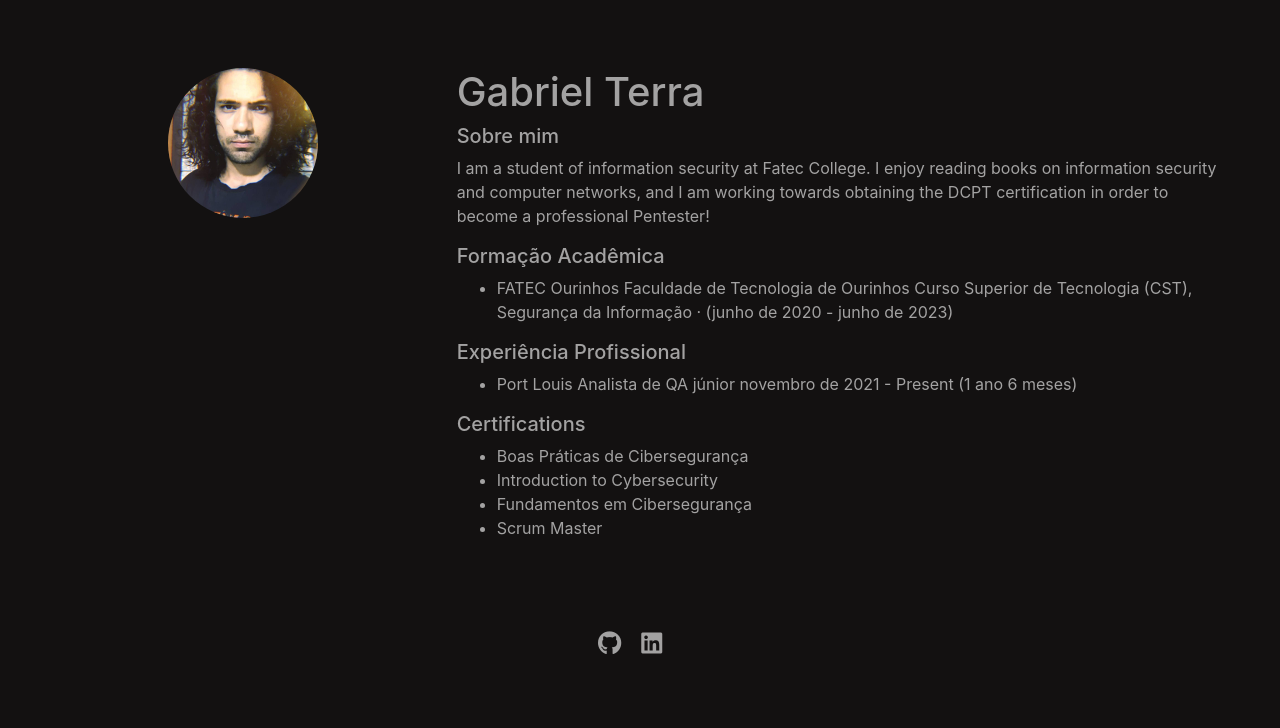
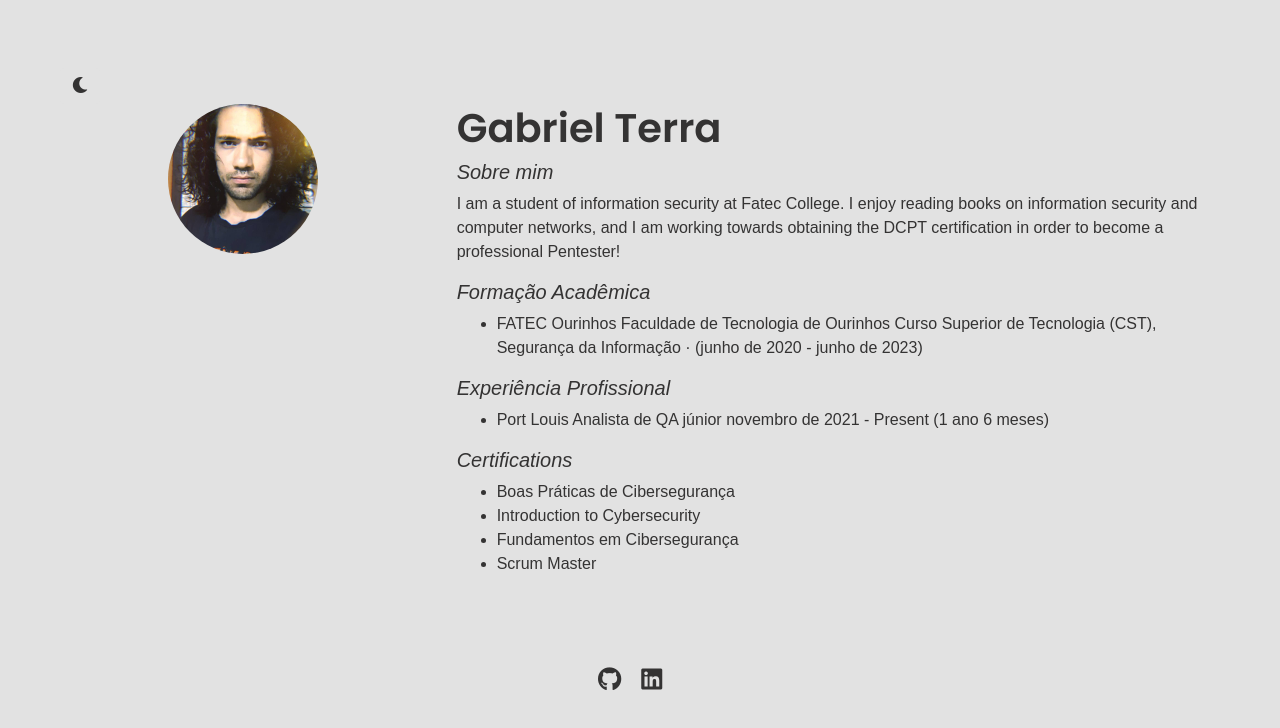
Before and after one commit to T-Terra/site-gt, a plain HTML site: page index.html in a window 1280 px wide. Drawn offline with nearby package versions, Linux system fonts and the light colour scheme.

Commit message:
feat: novo tema dark-mode

```diff
--- /dev/null
+++ b/css/styles.css
@@ -0,0 +1,64 @@
+:root {
+  --background-color: #e2e2e2;
+  --txt-color: #343333;
+  --footer-color: #e2e2e2;
+  --button-mode: #e2e2e2;
+}
+
+.dark-mode:root {
+  --background-color: #131111;
+  --txt-color: #ffffff9c;
+  --footer-color: #131111;
+  --button-mode: #131111;
+}
+
+body {
+  font-family: 'Arial';
+  background-color: var(--background-color);
+}
+
+h1 {
+  font-family: 'Poppins', sans-serif;
+}
+
+h5 {
+  font-style: italic;
+}
+
+#theme-toggle {
+  background-color: var(--button-mode);
+  border: none;
+  outline: none;
+  box-shadow: none;
+}
+
+.img-circle {
+  border-radius: 50%;
+  width: 150px;
+  height: 150px;
+  object-fit: cover;
+  object-position: center;
+}
+* {
+  color: var(--txt-color);
+}
+
+footer {
+  background-color: var(--footer-color);
+}
+
+.container {
+  max-width: 1200px;
+  margin-top: 50px;
+  padding: 20px;
+}
+
+.social-icons {
+  display: flex;
+  justify-content: center;
+}
+
+.social-icons a {
+  margin-right: 20px;
+  font-size: 24px;
+}
--- a/index.html
+++ b/index.html
@@ -9,47 +9,14 @@
   <script src="https://cdnjs.cloudflare.com/ajax/libs/popper.js/1.16.0/umd/popper.min.js"></script>
   <script src="https://maxcdn.bootstrapcdn.com/bootstrap/4.5.2/js/bootstrap.min.js"></script>
   <link rel="stylesheet" href="https://cdnjs.cloudflare.com/ajax/libs/font-awesome/5.15.3/css/all.min.css">
-  <style>
-    body {
-      background-color: #131111
-    }
-    .img-circle {
-      border-radius: 50%;
-      width: 150px;
-      height: 150px;
-      object-fit: cover;
-      object-position: center;
-    }
-    * {
-      color: #ffffff9c;
-    }
-
-    footer {
-      background-color: #131111;
-    }
-
-    .container {
-      max-width: 1200px;
-      margin-top: 50px;
-      padding: 20px;
-    }
-
-    .social-icons {
-      display: flex;
-      justify-content: center;
-    }
-
-    .social-icons a {
-      margin-right: 20px;
-      font-size: 24px;
-      color: #fff;
-    }
-
-  </style>
+  <link rel="stylesheet" href="/css/styles.css">
+  <link rel="preconnect" href="https://fonts.googleapis.com">
+  <link rel="preconnect" href="https://fonts.gstatic.com" crossorigin>
+  <link href="https://fonts.googleapis.com/css2?family=Poppins:wght@600&display=swap" rel="stylesheet">
 </head>
 <body>
-
 <div class="container mt-5">
+  <button id="theme-toggle" class="btn btn-light"><i id="theme-icon" class="fas fa-moon"></i></button>
   <div class="row">
     <div class="col-md-4 text-center">
       <img src="img/foto_gabriel.jpg" class="img-fluid img-circle" alt="Minha Foto">
@@ -90,5 +57,6 @@
     </div>
   </footer>
 </div>
+<script src="/js/theme-toggle.js"></script>
 </body>
 </html>
--- /dev/null
+++ b/js/theme-toggle.js
@@ -0,0 +1,15 @@
+const themeToggle = document.getElementById("theme-toggle");
+const themeIcon = document.getElementById("theme-icon");
+const html = document.querySelector("html")
+
+themeToggle.addEventListener("click", function() {
+  html.classList.toggle("dark-mode");
+  themeIcon.classList.toggle("fa-moon");
+  themeIcon.classList.toggle("fa-sun");
+  localStorage.setItem("theme", html.classList.contains("dark-mode") ? "dark" : "light");
+});
+
+if (localStorage.getItem("theme") === "dark") {
+  html.classList.add("dark-mode");
+  themeIcon.classList.replace("fa-moon", "fa-sun");
+}
```
